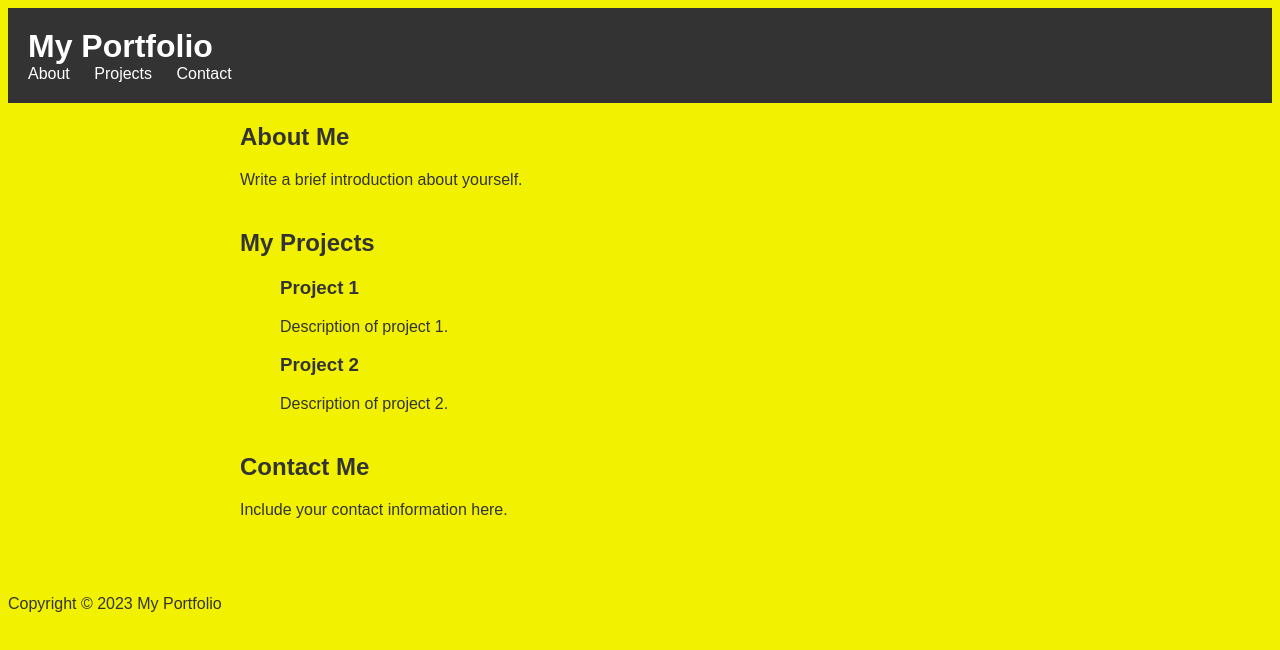
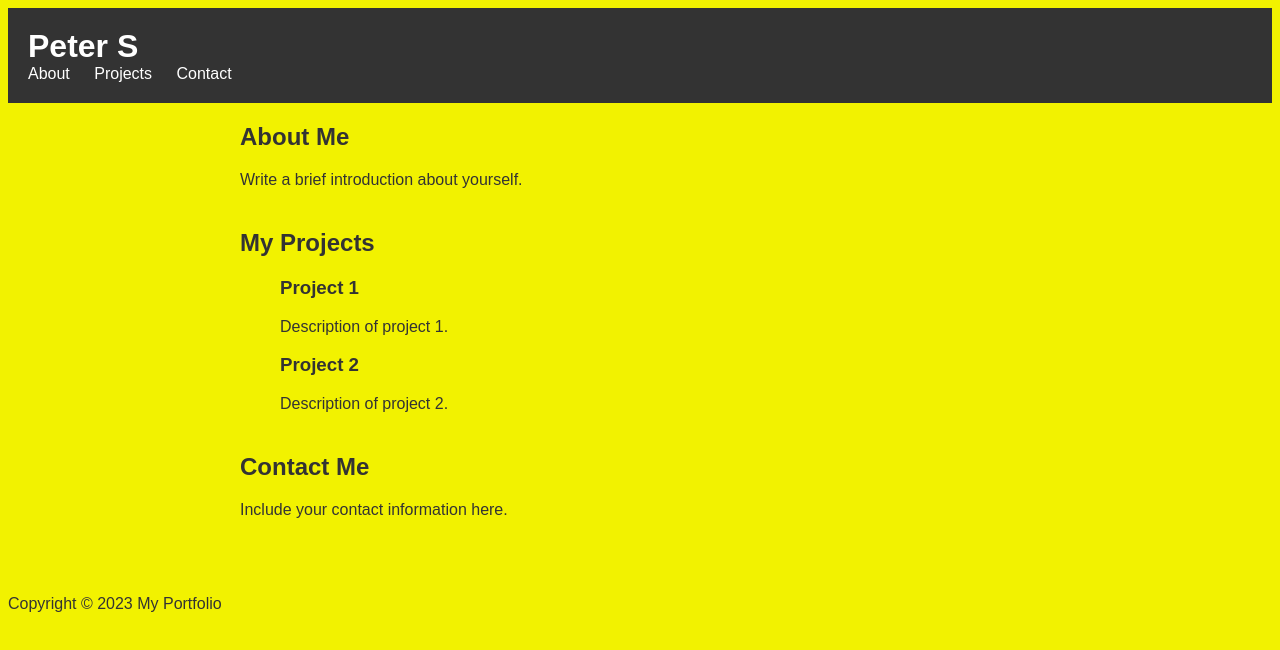
Before and after one commit to PeterSvay/myportfolio, a plain HTML site: page index.html in a window 1280 px wide. Drawn offline with Linux system fonts and the light colour scheme.

Commit message:
Update index.html

```diff
--- a/index.html
+++ b/index.html
@@ -8,7 +8,7 @@
 </head>
 <body>
 	<header>
-		<h1>My Portfolio</h1>
+		<h1>Peter S</h1>
 		<nav>
 			<ul>
 				<li><a href="#about">About</a></li>
```
